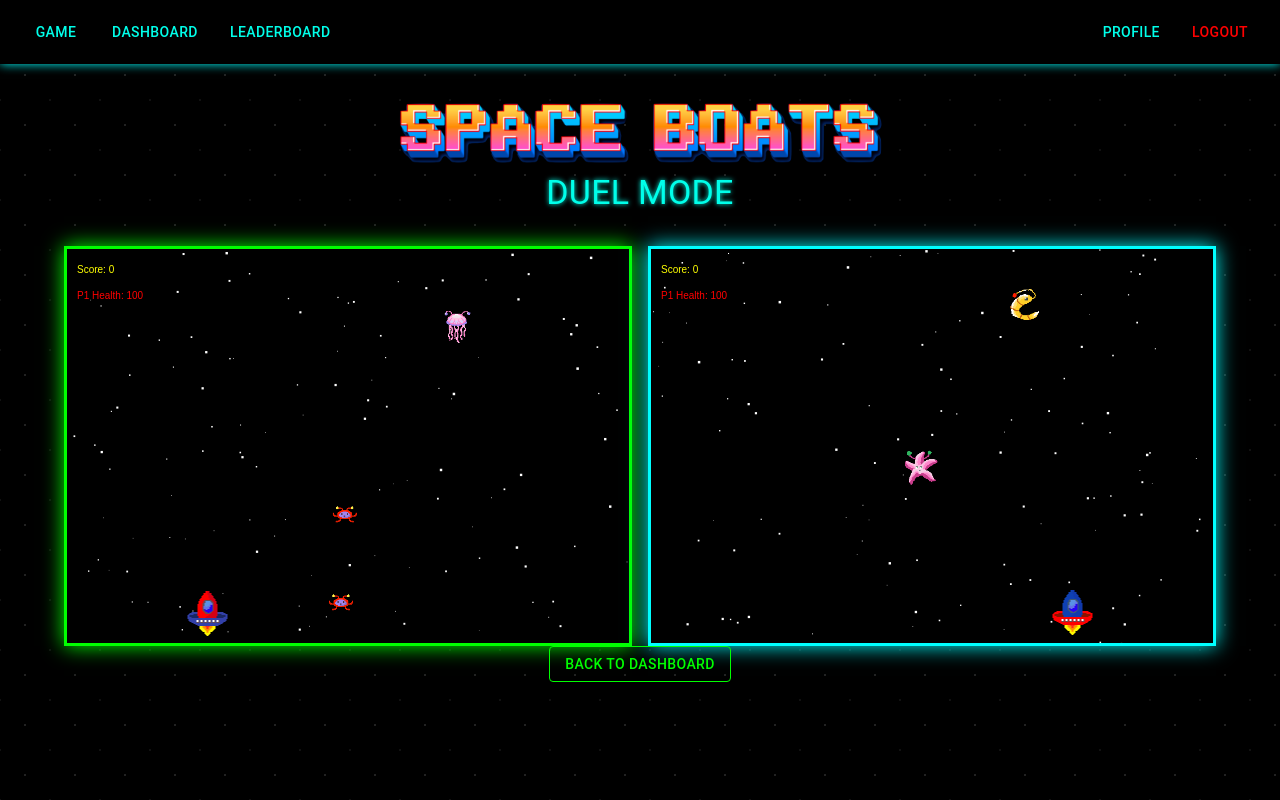
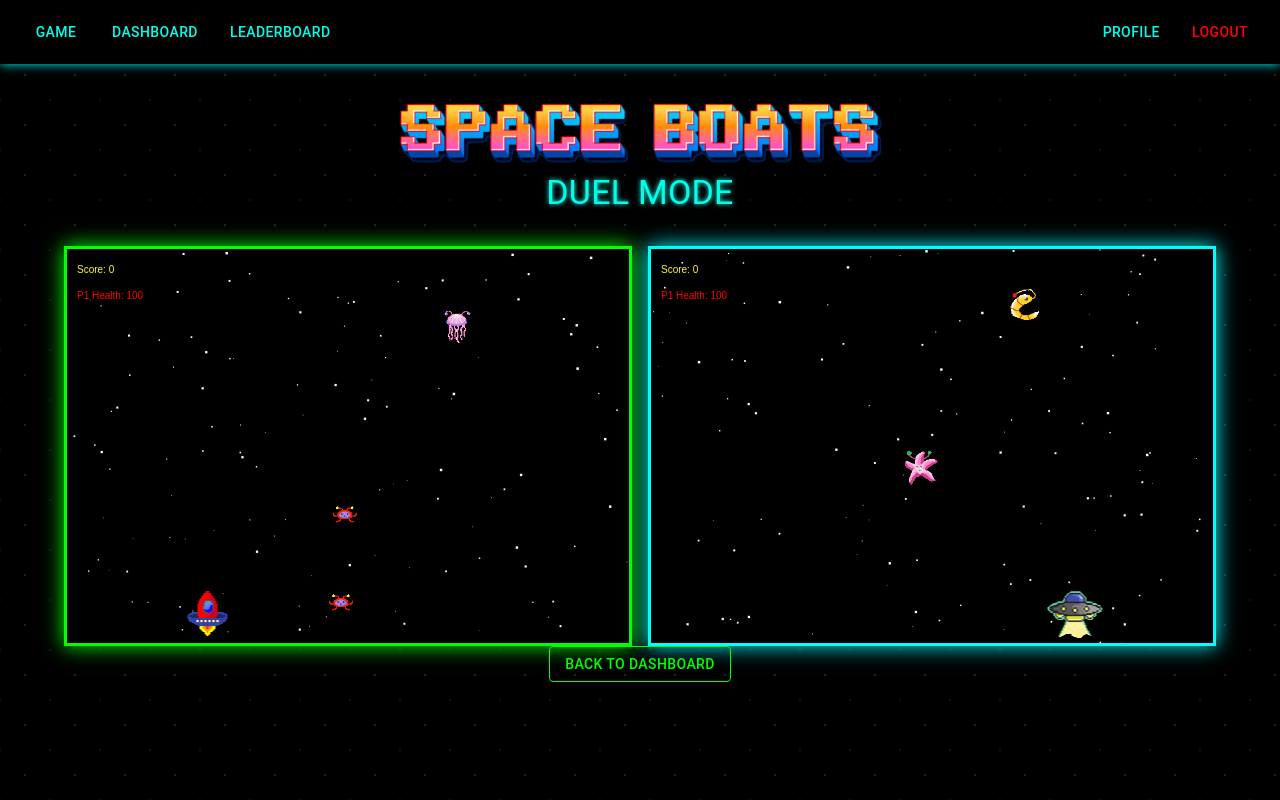
Before and after one commit to LPerez21/SPACE-BOATS, a React (Vite) app in the folder client/: page /gameplay in a window 1280 px wide. Built offline with nearby package versions, Linux system fonts and the light colour scheme; no server answers; sample sign-in values are in the browser's storage.

Commit message:
Randomized enemy in duel

```diff
--- a/client/src/pages/Duel.jsx
+++ b/client/src/pages/Duel.jsx
@@ -5,14 +5,16 @@ import Logo2 from '/logo2.png'
 import { useNavigate } from 'react-router-dom';
 import keySound from '../assets/sounds/keyboard.mp3';
 import KeyboardSoundListener from '../components/KeyboardSoundListener';
+import playerAssets from '../../images/playerAssets';
 
 export default function Duel() {
   const navigate = useNavigate();
 
   // Retrieve Player 1's selected ship from localStorage
   const player1ShipIndex = parseInt(localStorage.getItem('selectedShipIndex')) || 0; // Default to 0
-  const player2ShipIndex = 1; // Player 2 always uses ship index 1
 
+  // Randomly assign a ship to Player 2
+  const player2ShipIndex = Math.floor(Math.random() * playerAssets.length);
 
   return (
     <KeyboardSoundListener sound={keySound} validKeys={['Space', 'Slash']}>
```
